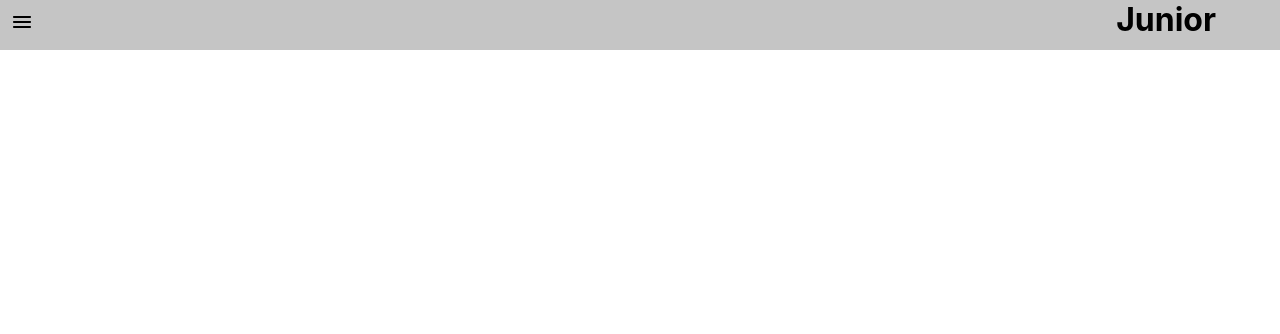
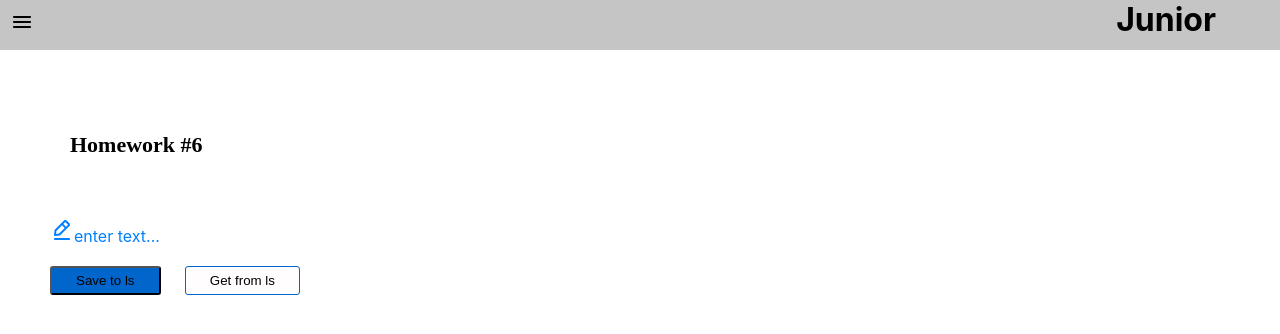
Before and after one commit to AlexAbrello/hws2-master, a React (Create React App) app: page /#/junior in a window 1280 px wide. Shown: the top 334 px of the page. Built offline with nearby package versions, Linux system fonts and the light colour scheme.

Commit message:
homework #6

```diff
--- a/src/s2-homeworks/hw05/pages/Junior.tsx
+++ b/src/s2-homeworks/hw05/pages/Junior.tsx
@@ -1,4 +1,5 @@
 import React from 'react'
+import HW6 from '../../hw06/HW6'
 // import HW6 from '../../hw06/HW6'
 // import HW7 from '../../hw07/HW7'
 // import HW8 from '../../hw08/HW8'
@@ -7,7 +8,7 @@ import React from 'react'
 function Junior() {
     return (
         <div id={'hw5-page-junior'}>
-            {/*<HW6 />*/}
+            <HW6 />
             {/*<HW7 />*/}
             {/*<HW8 />*/}
             {/*<HW9 />*/}
--- a/src/s2-homeworks/hw06/HW6.module.css
+++ b/src/s2-homeworks/hw06/HW6.module.css
@@ -1,5 +1,12 @@
 .buttonsContainer {
+    width: 250px;
+    margin-left: 50px;
+    display: flex;
+    justify-content: space-between;
 }
 
 .editableSpanContainer {
+    margin-bottom: 20px;
+    margin-left: 50px;
+    color: #0080FF;
 }
--- a/src/s2-homeworks/hw06/HW6.tsx
+++ b/src/s2-homeworks/hw06/HW6.tsx
@@ -19,7 +19,7 @@ const HW6 = () => {
     }
     const restore = () => {
         // делают студенты
-
+        setValue(restoreState<string>('hw6-editable-span-value', value))
     }
 
     return (
--- a/src/s2-homeworks/hw06/common/c4-SuperEditableSpan/SuperEditableSpan.tsx
+++ b/src/s2-homeworks/hw06/common/c4-SuperEditableSpan/SuperEditableSpan.tsx
@@ -42,19 +42,19 @@ const SuperEditableSpan: React.FC<SuperEditableSpanType> = (
 
     const onEnterCallback = () => {
         // выключить editMode при нажатии Enter // делают студенты
-
+        setEditMode(!editMode)
         onEnter?.()
     }
     const onBlurCallback = (e: React.FocusEvent<HTMLInputElement>) => {
         // выключить editMode при нажатии за пределами инпута // делают студенты
-
+        setEditMode(!editMode)
         onBlur?.(e)
     }
     const onDoubleClickCallBack = (
         e: React.MouseEvent<HTMLSpanElement, MouseEvent>
     ) => {
         // включить editMode при двойном клике // делают студенты
-
+        setEditMode(!editMode)
         onDoubleClick?.(e)
     }
 
```
